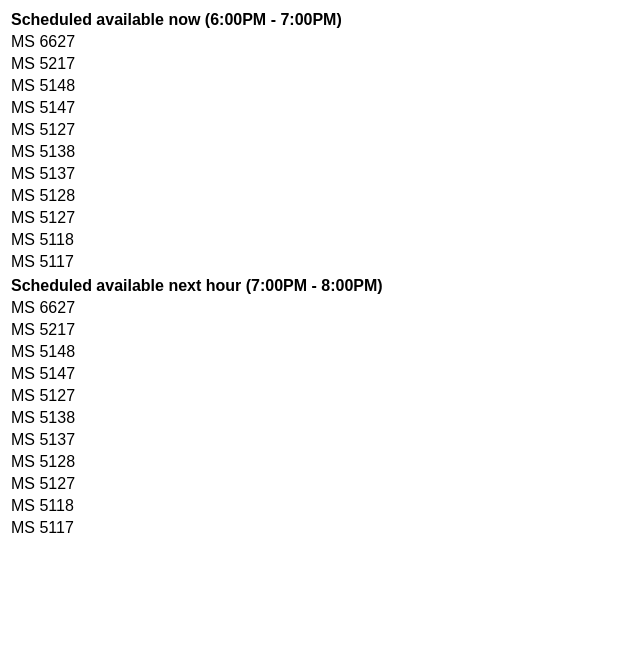
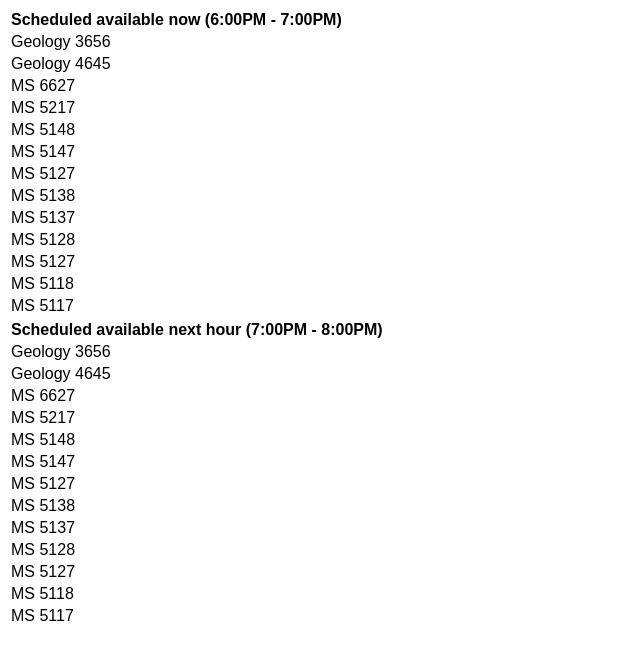
Before and after one commit to mitchellf/classrooms, a plain HTML site: page index.html in a window 1280 px wide. Shown: the whole page, without its empty margins (0-640 px from the left). Drawn offline with Linux system fonts and the light colour scheme.

Commit message:
Add classrooms. Adjust readme and index.html
Added a few classrooms to class database. Adjusted/fixed a few things in
the readme and index.html.

```diff
--- a/index.html
+++ b/index.html
@@ -2,7 +2,7 @@
 <html>
 <meta name="viewport" content="width=device-width, initial-scale=1.0">
 <head>
-	<title>UCLA Available classrooms</title>
+	<title>UCLA Available Classrooms</title>
 </head>
 <body style = "font-family: arial";>
 	<table id = "current_table">
--- a/source/scripts.js
+++ b/source/scripts.js
@@ -40,8 +40,11 @@ var classrooms = [
 {building: "MS", room: "5217", times:
 	[[],[8,9,10,11,12,15],[],[],[8,17],[15,16,17],[]]},
 {building: "MS", room: "6627", times:
-	[[],[9,15,16,17],[8,13,14,15,16,17],[9,15,17],[9,13,15,16,17],[9,16,17],[]]}
-
+	[[],[9,15,16,17],[8,13,14,15,16,17],[9,15,17],[9,13,15,16,17],[9,16,17],[]]},
+{building: "Geology", room: "4645", times:
+	[[],[8,16],[15,17],[],[17],[8],[]]},
+{building: "Geology", room: "3656", times:
+	[[],[8],[8,17],[8],[8,17],[8,16],[]]}
 ];
 
 var date = new Date();
```
Also changed, not shown: 1 other file.
